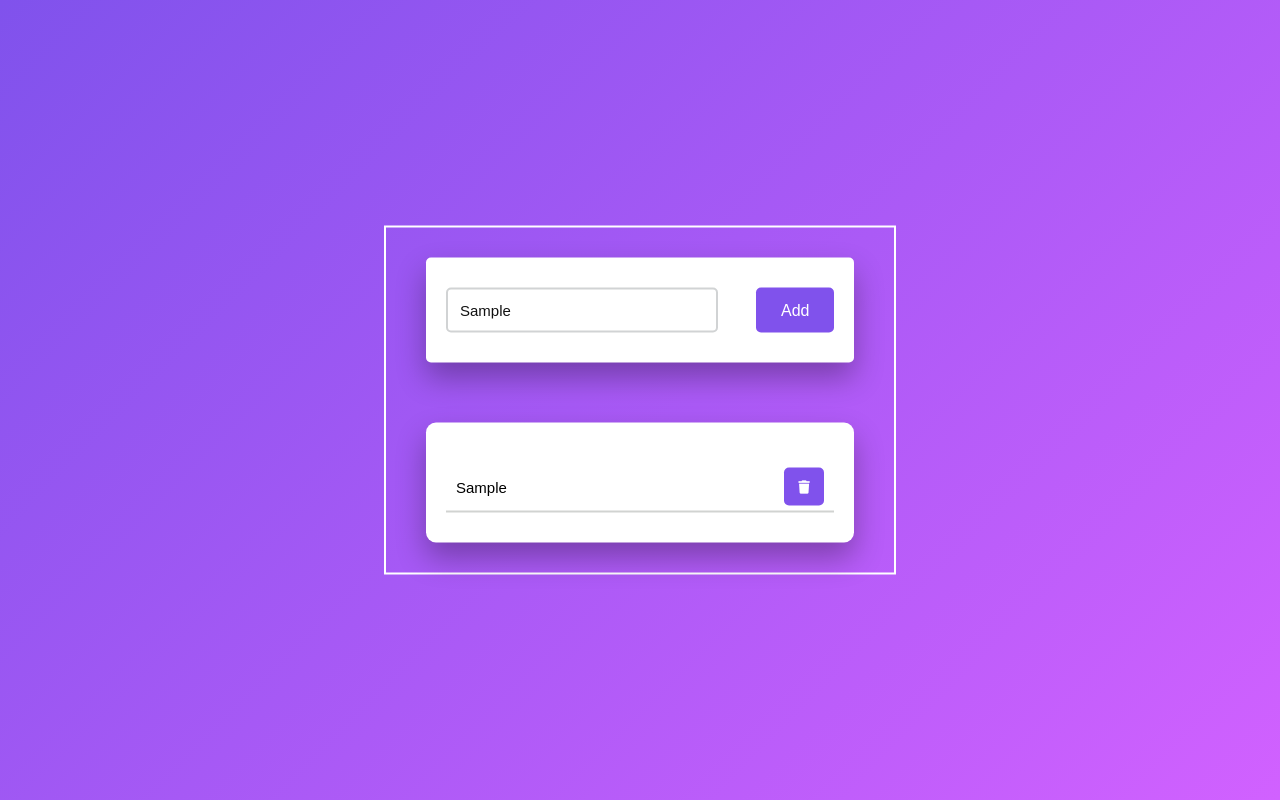
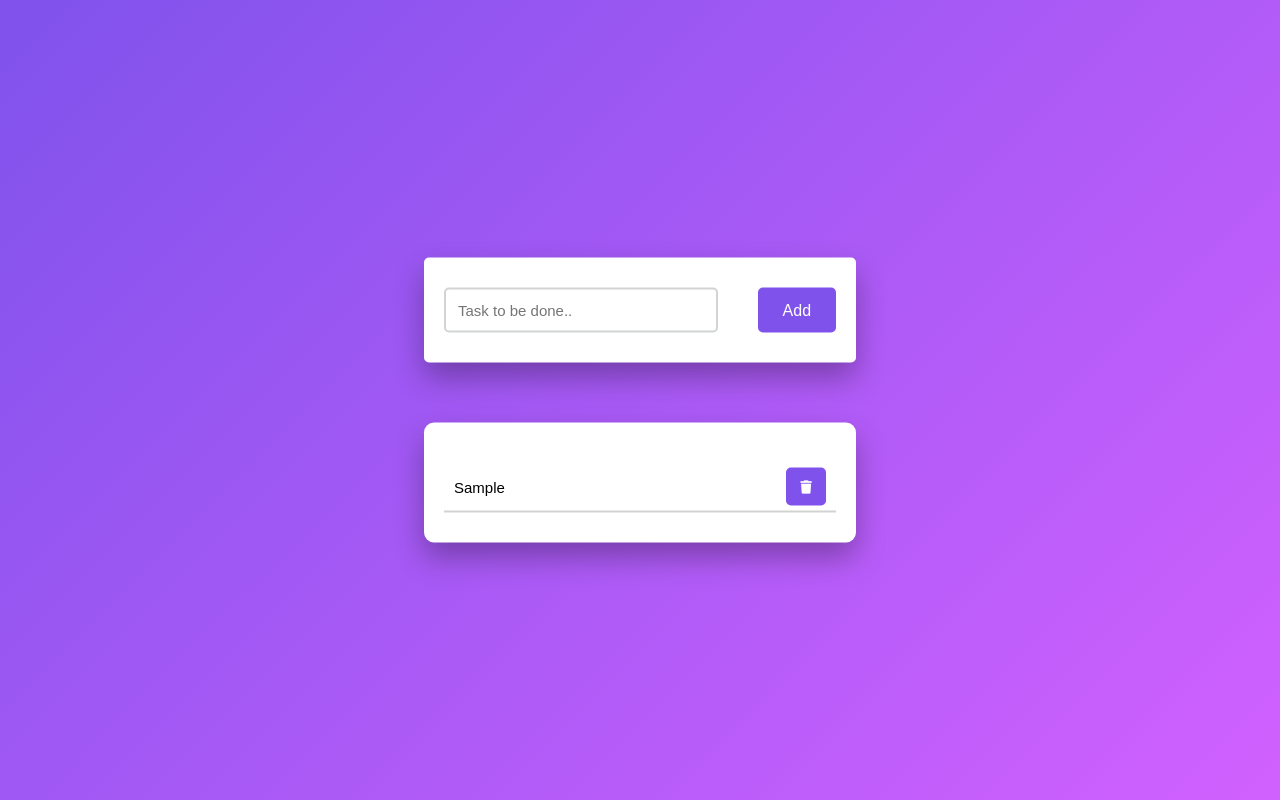
Before and after one commit to Danial2130/ToDoApp, a plain HTML site: page index.html in a window 1280 px wide. Both pictures are taken after typing "Sample" into the empty fields and a click on the button "Add". Drawn offline with Linux system fonts and the light colour scheme.

Commit message:
clear input feature

```diff
--- a/script.js
+++ b/script.js
@@ -29,5 +29,6 @@ else{
             this.classList.toggle('completed');
         }
     }
+    document.querySelector("#newtask input").value = "";
 
 }
--- a/style.css
+++ b/style.css
@@ -14,7 +14,6 @@ body{
     );
 }
 .container{
-    border: 2px solid white;
     width: 40%;
     min-width: 450px;
     position: absolute;
```
